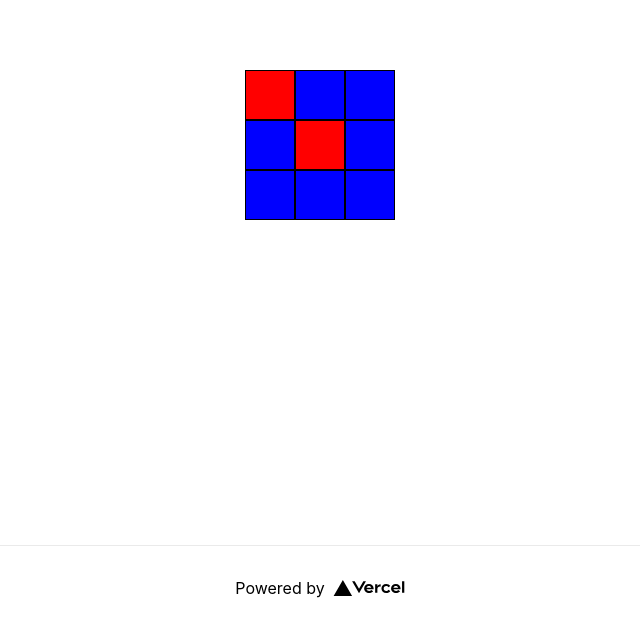
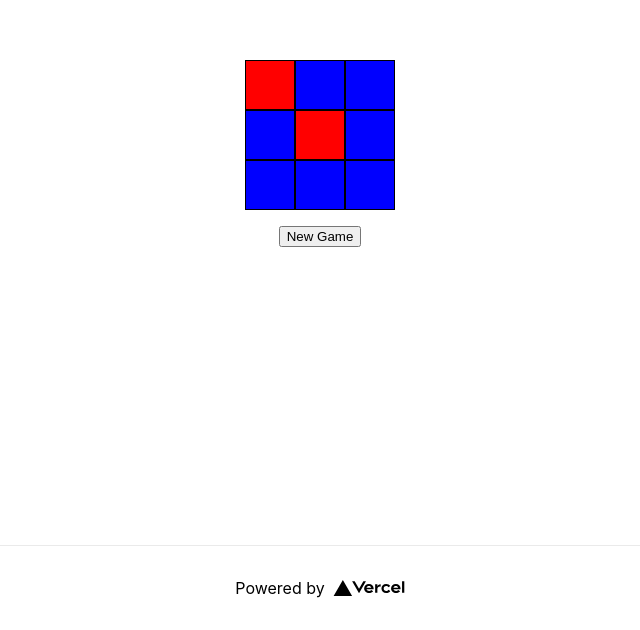
Before and after one commit to St0neofFr33dom/MineSweeper, a Next.js app: page / in a window 1280 px wide. Shown: the part 255-885 px from the top of the page, without its empty margins (320-960 px from the left). Built offline with nearby package versions, Linux system fonts and the light colour scheme.

Commit message:
Created a function that creates a new game, with randomly assigned mines

```diff
--- a/components/Board/index.js
+++ b/components/Board/index.js
@@ -1,15 +1,12 @@
 import React from 'react'
 import Tile from '../Tile'
-import { useState } from 'react'
 import styles from './styles.module.css'
 
-const Board = () => {
-
-    const [mines,setMines] = useState([true,false,false,false,true,false,false,false,false])
+const Board = ({gameBoard}) => {
 
     return (
         <div className={styles.board}>
-            {mines.map((isMine,index)=>{
+            {gameBoard.map((isMine,index)=>{
                 return <Tile key={index} mine={isMine}/>
                 })}
         </div>
--- a/components/Board/styles.module.css
+++ b/components/Board/styles.module.css
@@ -4,4 +4,5 @@
     width:150px;
     height:150px;
     background-color: green;
+    margin: 1em;
 }
--- a/pages/index.js
+++ b/pages/index.js
@@ -1,9 +1,35 @@
 import Head from 'next/head'
 import Image from 'next/image'
 import styles from '../styles/Home.module.css'
+import { useState } from 'react'
 import Board
  from '../components/Board'
 export default function Home() {
+
+
+  const [mines,setMines] = useState([true,false,false,false,true,false,false,false,false])
+  const [gridSize,setGridSize] = useState(9)
+  const [numberOfMines,setNumberOfMines] = useState(2)
+
+  function makeGame(gridSize,numberOfMines){
+    let minePositions = [];
+    while (minePositions.length < numberOfMines){
+      let position = Math.floor(Math.random()*gridSize)
+      if(!minePositions.includes(position)){
+        minePositions.push(position)
+      }
+    }
+    let gameGrid = [];
+    for (let i = 0; i < gridSize; i++){
+      if (minePositions.includes(i)){
+        gameGrid.push(true)
+      } else {
+        gameGrid.push(false)
+      }
+    }
+    setMines(gameGrid)
+  }
+
   return (
     <div className={styles.container}>
       <Head>
@@ -13,7 +39,8 @@ export default function Home() {
       </Head>
 
       <main className={styles.main}>
-        <Board></Board>
+        <Board gameBoard={mines}></Board>
+        <button onClick={()=>{makeGame(gridSize,numberOfMines)}}>New Game</button>
       </main>
 
       <footer className={styles.footer}>
```
